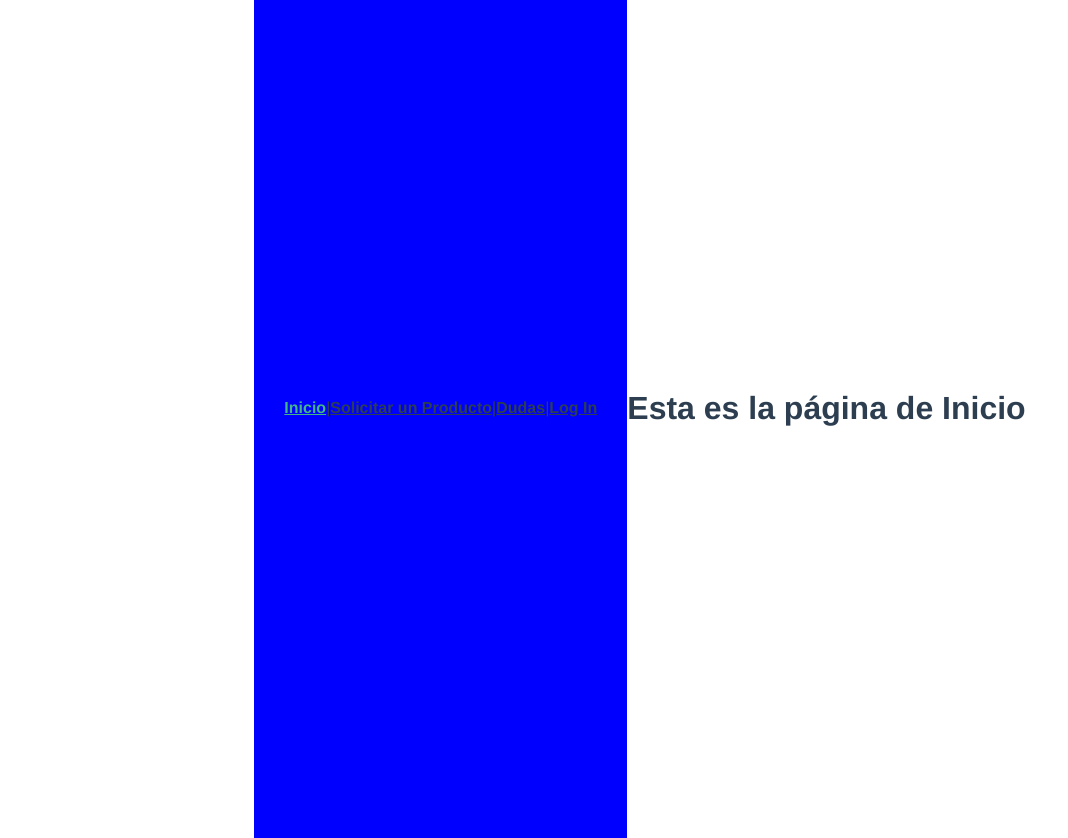
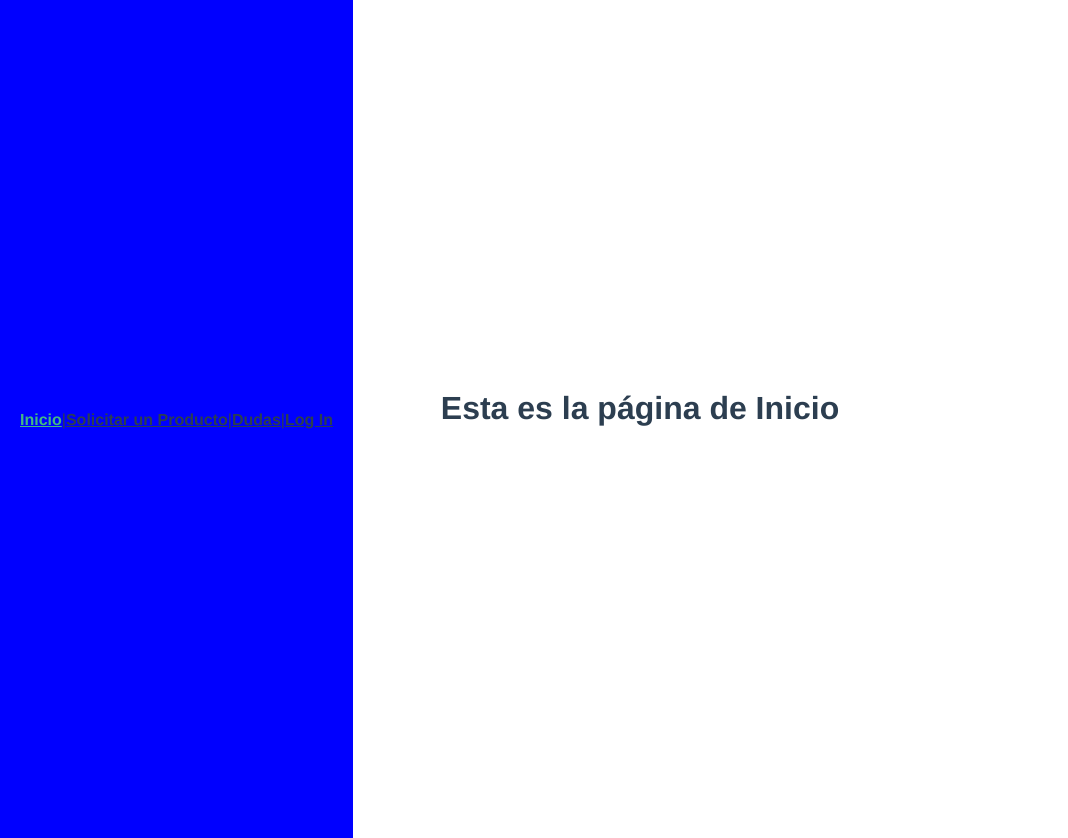
Before and after one commit to PabloGarciaLucas/La_Galeria, a Vue app in the folder la_galeriav/: page /solicitarCoctel in a window 1280 px wide. Shown: the whole page, without its empty margins (0-1068 px from the left). After the commit the page ends 816 px from the top, so only its background shows below. Built offline with nearby package versions, Linux system fonts and the light colour scheme.

Commit message:
[ADD] Empezando con los estilos del menú principal

```diff
--- a/la_galeriav/src/App.vue
+++ b/la_galeriav/src/App.vue
@@ -18,14 +18,19 @@
 }
 
 nav {
-  padding: 30px;
   background-color: blue;
   border-color: black;
+  position: fixed;
+  top: 0;
+  left: 0;
+  padding: 20px;
+  z-index: 100;
 }
 
 nav a {
   font-weight: bold;
   color: #2c3e50;
+  transition: opacity .5s ease-out .25s;
 }
 
 nav a.router-link-exact-active {
```
